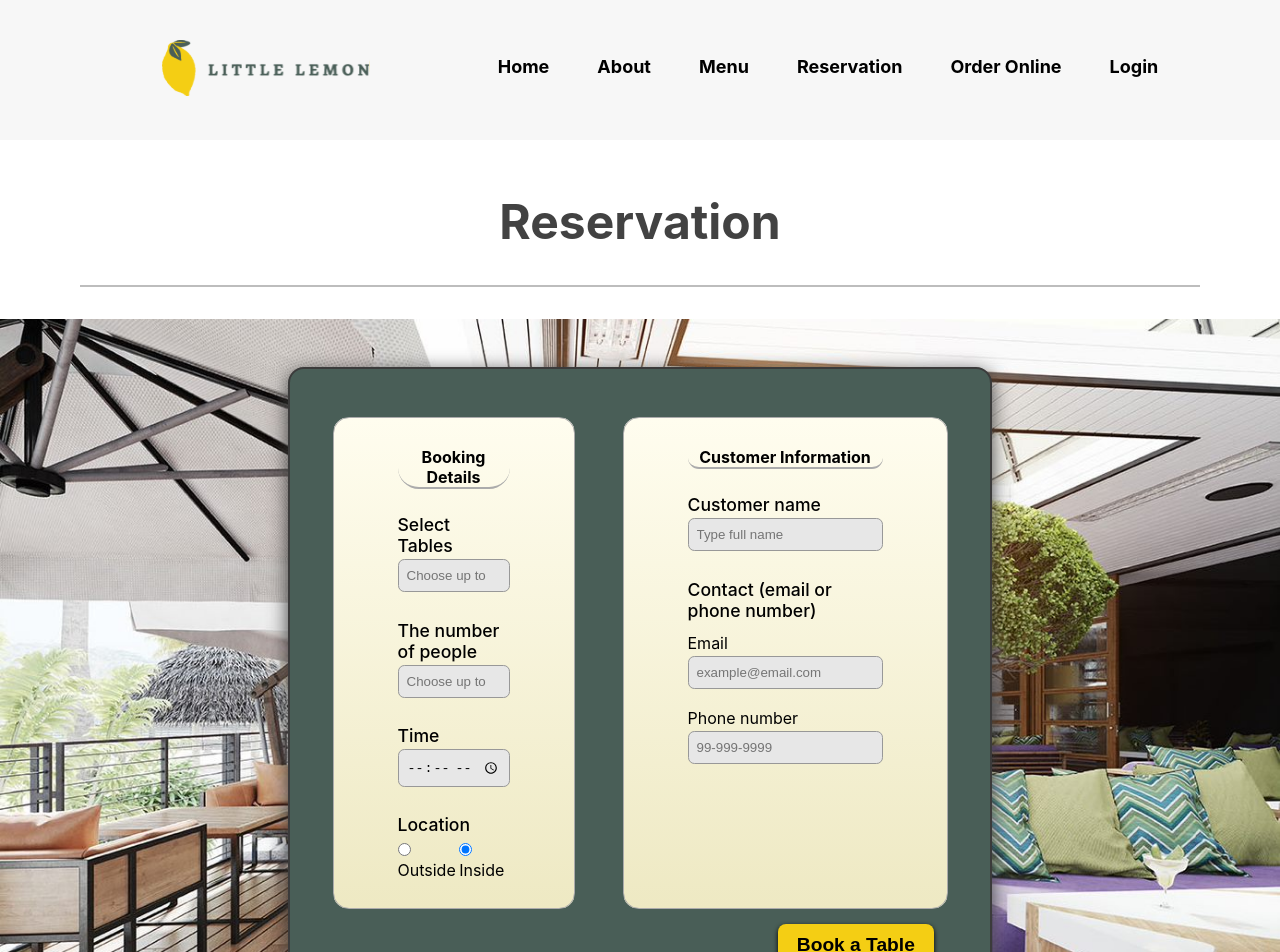
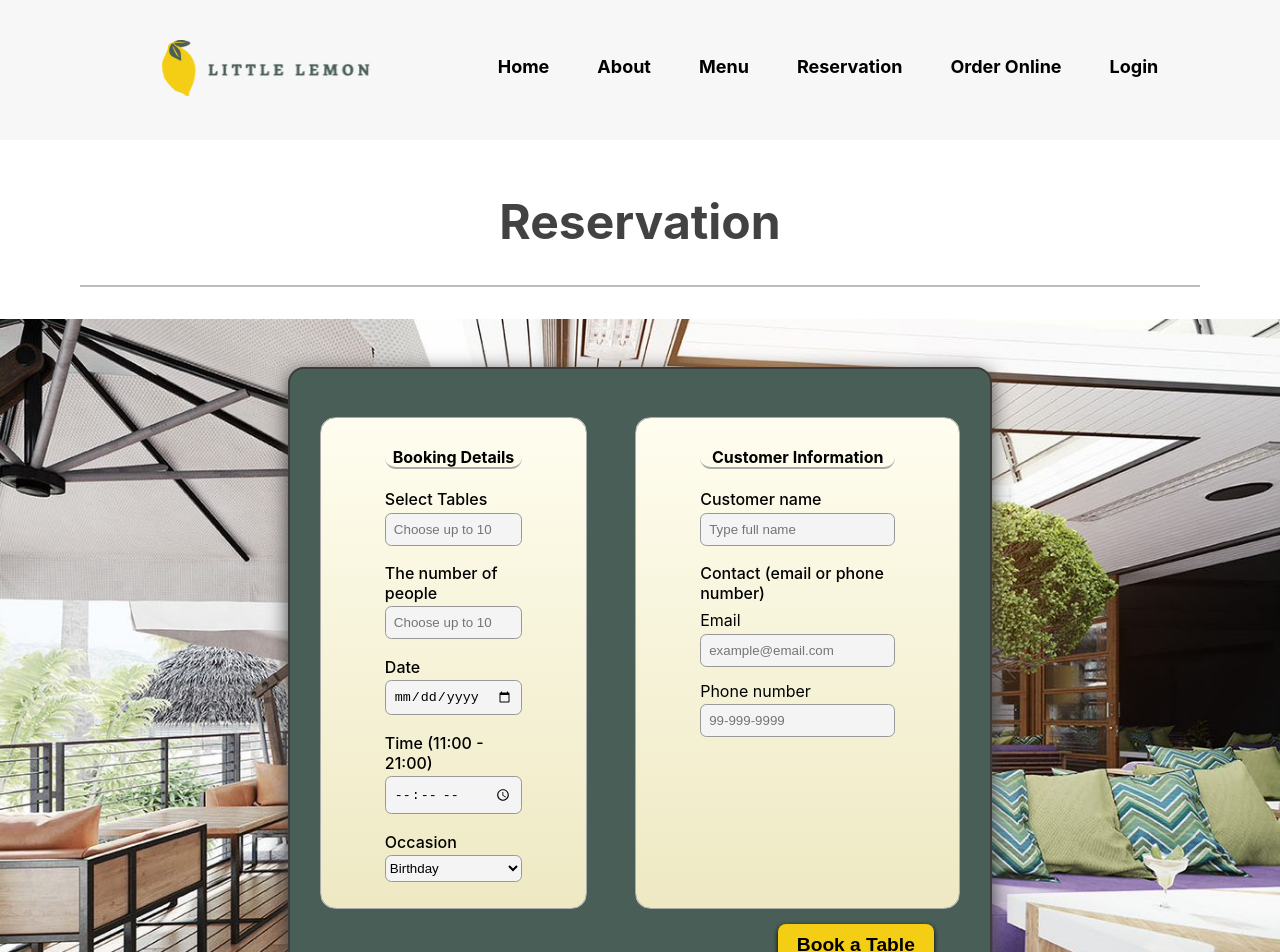
Before and after one commit to SumittaBungsud/meta-frontend-littlelemon, a React (Create React App) app: page /reservation in a window 1280 px wide. Shown: the top 952 px of the page. Built offline with nearby package versions, Linux system fonts and the light colour scheme.

Commit message:
Update booking form

```diff
--- a/src/routes/Auth.js
+++ b/src/routes/Auth.js
@@ -7,8 +7,8 @@ function Auth() {
   return (
     <fragment id="auth">
       <Header />
-      <form className="container">
-        <fieldset className="auth-container">
+      <section className="container">
+        <form className="auth-container">
           <section className="auth-body">
             <h3>{isLogin ? "Login" : "Signup"}</h3>
             <input id="email" name="email" type="email" placeholder="Email" />
@@ -27,8 +27,8 @@ function Auth() {
               {isLogin ? "Signup" : "Login"}
             </button>
           </section>
-        </fieldset>
-      </form>
+        </form>
+      </section>
     </fragment>
   );
 }
--- a/src/routes/Reservation.js
+++ b/src/routes/BookingForm.js
@@ -1,8 +1,21 @@
-import React from "react";
+import React, { useEffect, useState } from "react";
 import Header from "../components/Header";
 import resImg from "../img/restaurant.jpg";
 
-function Reservation() {
+function BookingForm() {
+  const [currDate, setCurrDate] = useState("2024-06-05");
+
+  const handleBooking = (e) => {
+    e.preventDefault();
+    alert("Submit Form!");
+  };
+
+  useEffect(() => {
+    const minDate = new Date().toISOString().substring(0, 10);
+    setCurrDate(minDate);
+    console.log(minDate);
+  }, []);
+
   return (
     <fragment id="reservation">
       <Header />
@@ -10,16 +23,16 @@ function Reservation() {
         <h1>Reservation</h1>
         <img src={resImg} alt="restaurant" />
         <div className="reserv-body">
-          <form className="reserv-form">
+          <form onSubmit={handleBooking} className="reserv-form">
             <fieldset className="form-section section-book">
               <h2>Booking Details</h2>
               <section className="form-item">
-                <label for="select table" className="form-label-group">
+                <label htmlFor="table" className="form-label-group">
                   Select Tables
                 </label>
                 <input
-                  id="select table"
-                  name="select table"
+                  id="table"
+                  name="table"
                   type="number"
                   max={10}
                   min={1}
@@ -27,7 +40,7 @@ function Reservation() {
                 />
               </section>
               <section className="form-item">
-                <label for="people" className="form-label-group">
+                <label htmlFor="people" className="form-label-group">
                   The number of people
                 </label>
                 <input
@@ -40,41 +53,37 @@ function Reservation() {
                 />
               </section>
               <section className="form-item">
-                <label for="time" className="form-label-group">
-                  Time
+                <label htmlFor="date" className="form-label-group">
+                  Date
                 </label>
-                <input id="time" name="time" type="time" />
+                <input id="date" name="date" type="date" min={currDate} />
               </section>
               <section className="form-item">
-                <label className="form-label-group">Location</label>
-                <arguments
+                <label htmlFor="time" className="form-label-group">
+                  Time (11:00 - 21:00)
+                </label>
+                <input
+                  id="time"
+                  name="time"
+                  type="time"
+                  min="11:00"
+                  max="21:00"
+                />
+              </section>
+              <section className="form-item">
+                <label className="form-label-group">Occasion</label>
+                <select
+                  id="occasion"
+                  className="form-item"
                   style={{
-                    display: "flex",
-                    flexDirection: "row",
-                    justifyContent: "space-around",
-                    marginTop: "0.3rem",
+                    borderRadius: "0.4rem",
+                    backgroundColor: "#f4f4f4",
+                    border: "1.6px solid #989898",
                   }}
                 >
-                  <label for="outside">
-                    <input
-                      type="radio"
-                      id="outside"
-                      name="location"
-                      value="Outside"
-                    />
-                    Outside
-                  </label>
-                  <label for="inside">
-                    <input
-                      type="radio"
-                      id="inside"
-                      name="location"
-                      value="Inside"
-                      checked
-                    />
-                    Inside
-                  </label>
-                </arguments>
+                  <option>Birthday</option>
+                  <option>Anniversary</option>
+                </select>
               </section>
             </fieldset>
             <fieldset className="form-section section-client">
@@ -109,4 +118,4 @@ function Reservation() {
   );
 }
 
-export default Reservation;
+export default BookingForm;
--- a/src/sources/routers.js
+++ b/src/sources/routers.js
@@ -2,7 +2,7 @@ import { createBrowserRouter } from "react-router-dom";
 import App from "../App";
 import Auth from "../routes/Auth";
 import Delivery from "../routes/Delivery";
-import Reservation from "../routes/Reservation";
+import BookingForm from "../routes/BookingForm";
 import Menu from "../routes/Menu";
 
 const router = createBrowserRouter([
@@ -20,7 +20,7 @@ const router = createBrowserRouter([
   },
   {
     path: "/reservation",
-    element: <Reservation />,
+    element: <BookingForm />,
   },
   {
     path: "/menu",
--- a/src/styles/pages.css
+++ b/src/styles/pages.css
@@ -75,7 +75,7 @@
   display: flex;
   flex-direction: column;
   padding: 0.25rem 0;
-  margin: 0.5rem 0;
+  margin: 0.2rem 0;
 }
 .form-item input {
   padding: 0.5rem;
@@ -83,10 +83,10 @@
   border: 1.6px solid #989898;
   margin: 0.2rem 0;
   max-width: 20em;
-  background-color: #e7e7e7;
+  background-color: #f4f4f4;
 }
 .form-label-group {
-  font-size: 1.1rem;
+  font-size: 1rem;
   font-weight: 500;
   color: #000000;
 }
```
